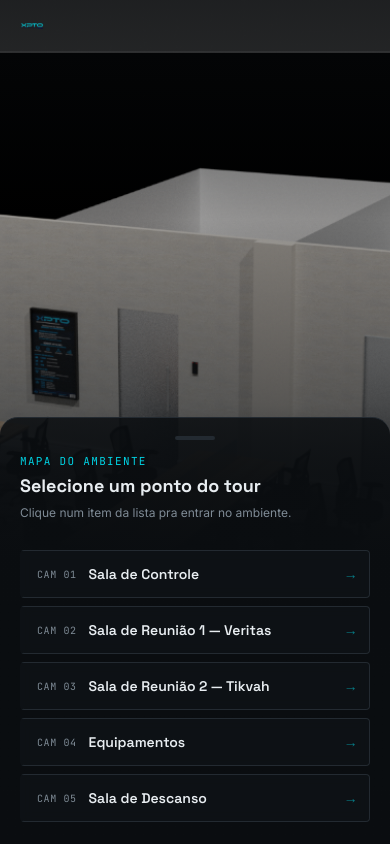
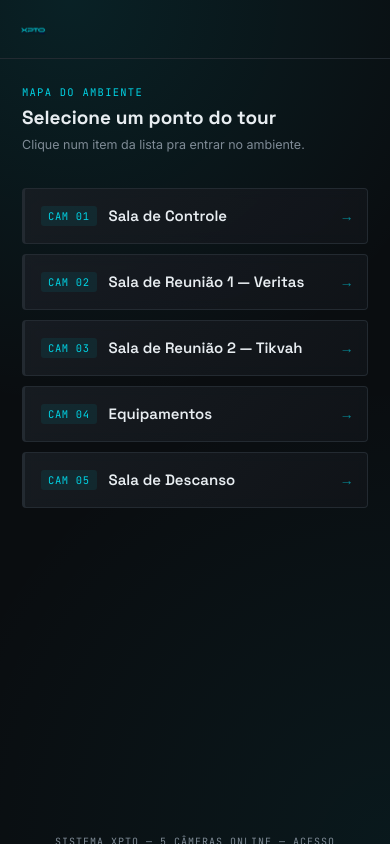
Before and after one commit to marcusforster13/xpto-tour-virtual, a plain HTML site: page index.html in a window 390 px wide. Drawn offline with Linux system fonts and the light colour scheme.

Commit message:
remove imagem de fundo no menu mobile, cria menu proprio

```diff
--- a/style.css
+++ b/style.css
@@ -363,67 +363,88 @@ button{ font-family: inherit; cursor: pointer; }
 
 /* ===================== RESPONSIVO ===================== */
 
+/* ===================== RESPONSIVO (CELULAR) ===================== */
+/* Em telas estreitas, a imagem de fundo some e o painel de lista
+   vira o próprio conteúdo da tela — um menu limpo, com identidade
+   visual própria (nada de imagem cortada atrás). A imagem/vídeo só
+   aparece quando a pessoa entra num ambiente. */
+
 @media (max-width: 900px){
 
+  .hero-media,
+  .hero-vignette{
+    display: none;
+  }
+
+  #menu-screen{
+    background:
+      radial-gradient(circle at 18% 0%, rgba(0,211,228,0.10), transparent 45%),
+      radial-gradient(circle at 100% 100%, rgba(0,211,228,0.06), transparent 50%),
+      var(--bg);
+  }
+
   .topbar{
-    padding: max(16px, env(safe-area-inset-top)) 20px 14px;
+    position: relative;
+    padding: max(20px, env(safe-area-inset-top)) 20px 16px;
     gap: 10px;
+    border-bottom: 1px solid var(--panel-line);
   }
-  .brand-logo{ height: 20px; }
+  .brand-logo{ height: 22px; }
   .brand-sub{ display: none; }
   .topbar-clock{ font-size: 11px; }
 
-  .hero-vignette{
-    background:
-      linear-gradient(to bottom, rgba(10,13,16,0.5) 0%, transparent 26%, rgba(10,13,16,0.35) 48%, rgba(10,13,16,0.98) 66%);
+  .hub-panel{
+    position: relative;
+    top: auto; right: auto; bottom: auto;
+    width: 100%;
+    height: calc(100% - 68px); /* preenche o resto da tela abaixo do topbar */
+    padding: 26px 22px calc(20px + env(safe-area-inset-bottom));
+    background: none;
+    border: none;
   }
 
-  /* o painel de lista vira uma "folha" fixa na parte de baixo,
-     deixando a imagem principal visível acima */
-  .hub-panel{
-    top: auto;
-    left: 0; right: 0; bottom: 0;
-    width: 100%;
-    max-height: 64%;
-    padding: 18px 20px calc(18px + env(safe-area-inset-bottom));
-    background: linear-gradient(to top, rgba(10,13,16,0.98) 55%, rgba(10,13,16,0.85));
-    border-top: 1px solid var(--panel-line);
-    border-radius: 18px 18px 0 0;
-  }
+  .hub-panel::before{ display: none; }
 
-  .hub-panel::before{
-    content: "";
-    display: block;
-    width: 40px; height: 4px;
-    border-radius: 2px;
-    background: var(--panel-line);
-    margin: 0 auto 14px;
-  }
-
-  .hub-panel-header{ margin-bottom: 12px; }
-  .hub-title{ font-size: 20px; }
-  .hub-hint{ font-size: 12px; }
+  .hub-panel-header{ margin-bottom: 18px; }
+  .hub-eyebrow{ font-size: 10.5px; }
+  .hub-title{ font-size: 22px; }
+  .hub-hint{ font-size: 12.5px; }
 
   .hub-list{
-    gap: 8px;
-    /* deixa a lista rolável sem cortar o último item */
-    padding-bottom: 4px;
+    gap: 10px;
+    padding-bottom: 12px;
   }
 
   .hub-item{
-    padding: 14px 14px;
-    min-height: 48px; /* alvo de toque confortável */
+    padding: 15px 16px;
+    min-height: 56px; /* alvo de toque confortável */
+    background: linear-gradient(135deg, rgba(24,29,35,0.9), rgba(16,20,25,0.9));
+    border-color: var(--panel-line);
   }
-  .hub-item-name{ font-size: 14px; }
+  .hub-item:active{
+    border-left-color: var(--cyan);
+    background: linear-gradient(135deg, rgba(0,211,228,0.14), rgba(16,20,25,0.9));
+  }
+  .hub-item-id{
+    font-size: 10.5px;
+    color: var(--cyan);
+    background: rgba(0,211,228,0.08);
+    padding: 3px 7px;
+    border-radius: 3px;
+  }
+  .hub-item-name{ font-size: 15px; }
   .hub-item-arrow{
-    /* sem hover no touch: mostra a seta sempre, sutil */
-    opacity: 0.55;
+    opacity: 0.6;
     transform: none;
   }
 
-  .footer-note{ display: none; }
+  .footer-note{
+    position: relative;
+    padding: 0 22px 18px;
+    text-align: center;
+  }
 
-  /* tela do ambiente */
+  /* tela do ambiente (aqui sim a imagem/vídeo aparece) */
   .room-hud{ padding: max(14px, env(safe-area-inset-top)) 16px 14px; }
   .back-btn{ font-size: 11px; padding: 8px 12px; }
   .room-tag{ font-size: 10px; padding: 5px 8px; }
@@ -439,9 +460,8 @@ button{ font-family: inherit; cursor: pointer; }
 }
 
 @media (max-width: 420px){
-  .hub-title{ font-size: 18px; }
+  .hub-title{ font-size: 19px; }
   .topbar-clock{ display: none; }
-  .hub-panel{ max-height: 68%; }
 }
 
 @media (prefers-reduced-motion: reduce){
```
